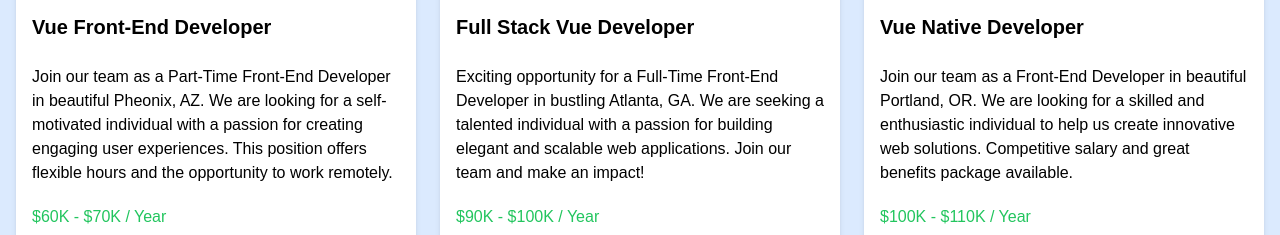
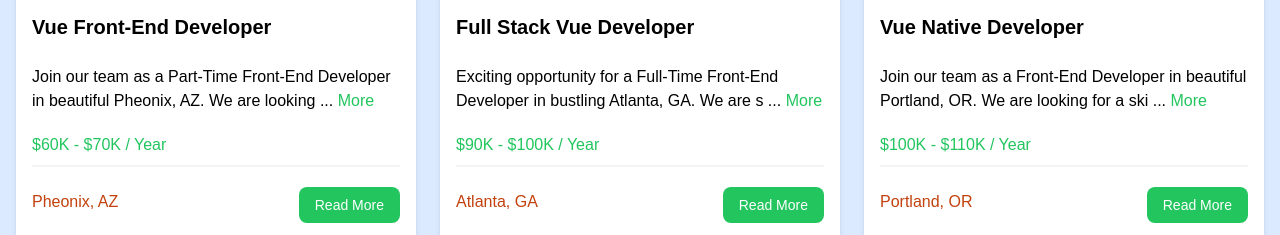
Before and after one commit to raliefrenha2/vue-crash, a Vue app: page / in a window 1280 px wide. Shown: the part 439-674 px from the top of the page. Built offline with nearby package versions, Linux system fonts and the light colour scheme.

Commit message:
Less/More Description (Computed)

```diff
--- a/src/components/JobListing.vue
+++ b/src/components/JobListing.vue
@@ -1,8 +1,22 @@
 <script setup>
-import { defineProps } from "vue";
+import { defineProps, ref, computed } from "vue";
 
-defineProps({
+const props = defineProps({
   job: Object,
+});
+
+const showFullDescription = ref(false);
+
+const toggleFullDescription = () => {
+  showFullDescription.value = !showFullDescription.value;
+};
+
+const truncatedDescription = computed(() => {
+  let description = props.job.description;
+  if (!showFullDescription.value) {
+    description = description.substring(0, 90) + " ...";
+  }
+  return description;
 });
 </script>
 
@@ -15,7 +29,15 @@
       </div>
 
       <div class="mb-5">
-        {{ job.description }}
+        <div>
+          {{ truncatedDescription }}
+          <button
+            @click="toggleFullDescription"
+            class="text-green-500 hover:text-orange-600"
+          >
+            {{ showFullDescription ? "Less" : "More" }}
+          </button>
+        </div>
       </div>
 
       <h3 class="text-green-500 mb-2">{{ job.salary }} / Year</h3>
```
